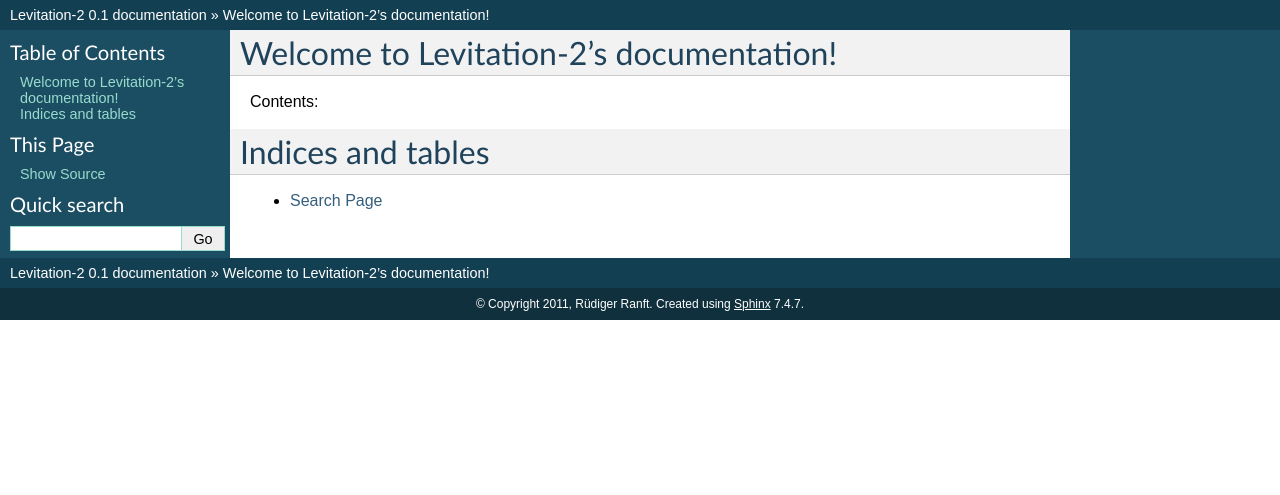
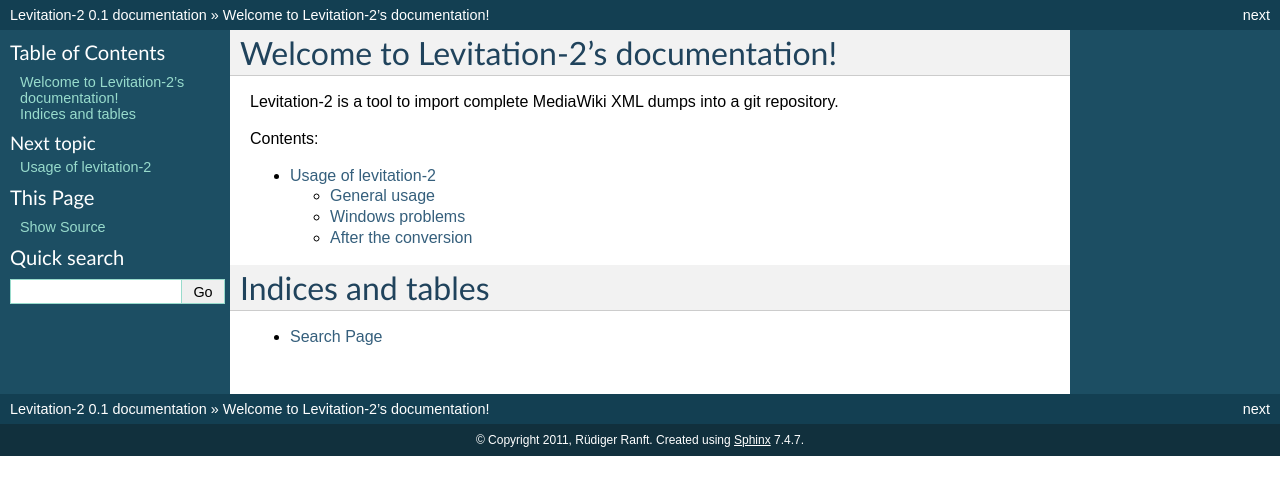
Before and after one commit to sguzman/elevation-c-import, a Sphinx documentation site: the page built from doc/index.txt, in a window 1280 px wide. Shown: the top 495 px of the page. Built offline with Sphinx 7.4.7, drawn with Linux system fonts in a browser that asks for light colours.

Commit message:
Added more content

```diff
--- a/doc/index.txt
+++ b/doc/index.txt
@@ -6,11 +6,17 @@
 Welcome to Levitation-2's documentation!
 ========================================
 
+Levitation-2 is a tool to import complete MediaWiki XML dumps into
+a git repository.
+
 Contents:
 
 .. toctree::
    :maxdepth: 2
 
+   usage
+   design
+   developers
 
 
 Indices and tables
--- /dev/null
+++ b/doc/usage.txt
@@ -0,0 +1,39 @@
+Usage of levitation-2
+=====================
+
+General usage
+-------------
+
+Levitation-2 is a command line program, which read the XML file and writes
+a `git fast-import` stream to feed git. The Importers user name is given
+along with the input file name at the command line, and the output is typically
+fed directly into git fast-import. The following shell script shows a typical
+use case.
+
+.. code-block:: sh
+
+  $ git init --bare wiki.git
+  $ ./levitation -n 'My Name <mn@example.com>' dump.xml | \
+    GIT_DIR=wiki.git git fast-import --date-format=rfc2822
+
+Windows problems
+----------------
+
+Since windows rewrites the line endings of text, which is written on the so
+called standars-output, it is required to write the import data into a
+temporary file before.
+
+.. code-block:: bat
+
+  c:\foo> levitation.exe -n "My Name <mn@example.com>" -o tempfile.fi dump.xml
+  c:\foo> git init --bare wiki.git
+  c:\foo> cd wiki.git
+  c:\foo\wiki.git> git fast-import < ..\tempfile.fi
+  c:\foo\wiki.git> del ..\tempfile.fi
+
+
+After the conversion
+--------------------
+After ``git fast-import`` is done, the repository contains a ``meta`` branch,
+which contains some technical informations about the imported wiki, and an own
+branch for each page.
```
Also changed, not shown: doc/design.txt (added), doc/developers.txt (added).
